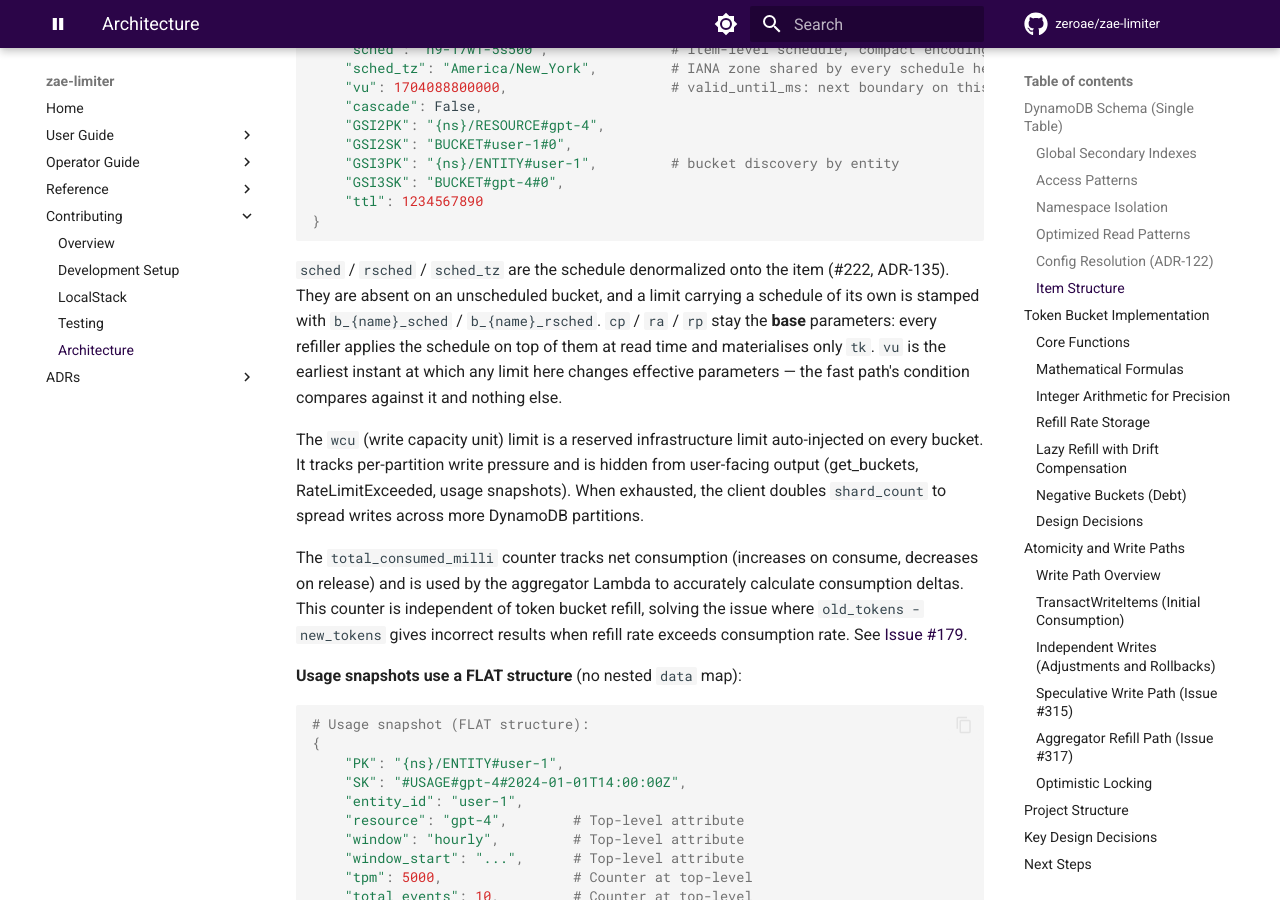
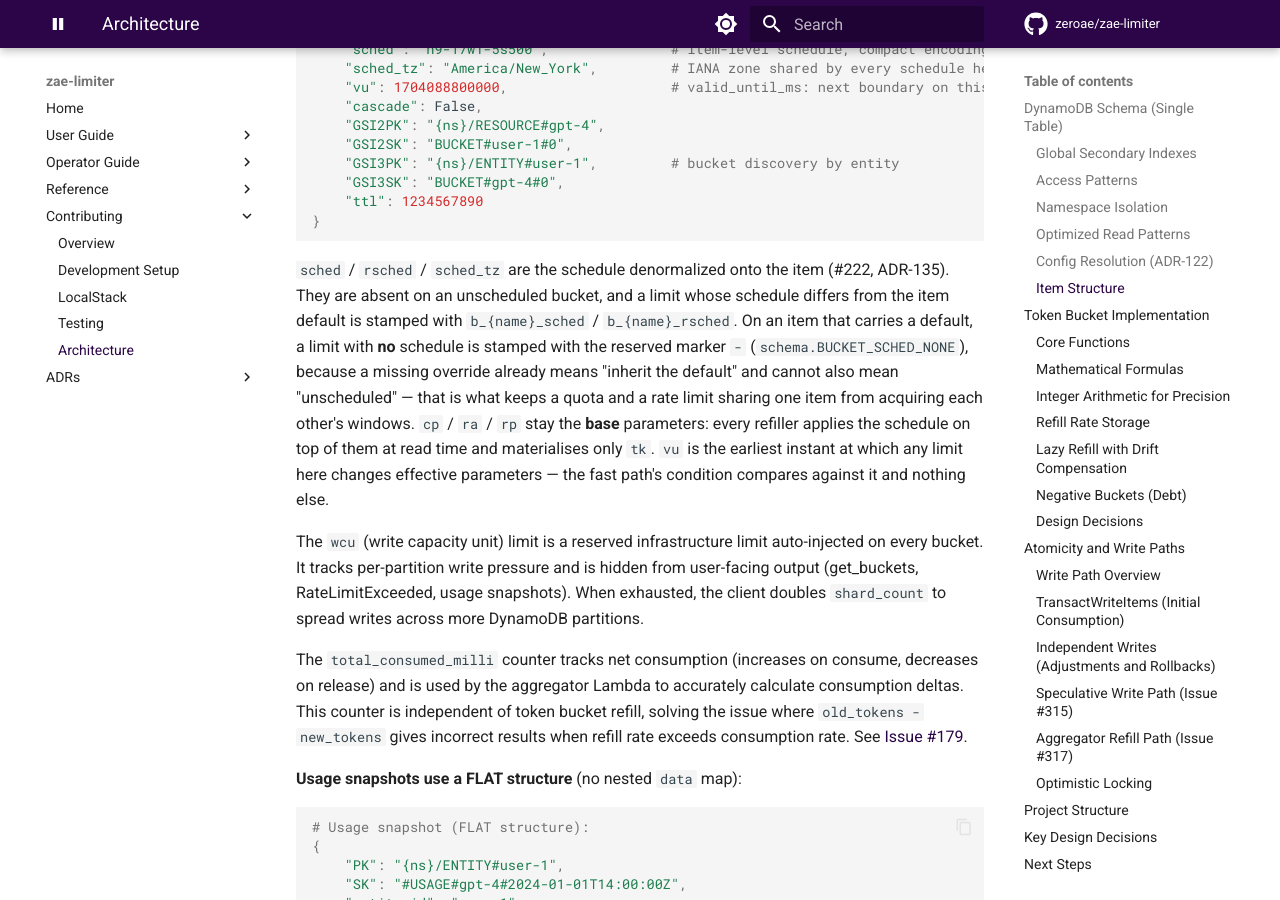
Before and after one commit to zeroae/zae-limiter, an MkDocs documentation site: the page built from docs/contributing/architecture.md, in a window 1280 px wide and 900 px high, scrolled down 3916 px. Built offline with MkDocs 1.6.1 and Material for MkDocs 9.7.7, drawn with Linux system fonts in a browser that asks for light colours; comment, search, counter and statistics services are not loaded; the version menu is left out.

Commit message:
📝 docs(limiter): record the unscheduled-limit marker on bucket items
A bucket item carries one hoisted schedule plus per-limit overrides, and a
missing override means "inherit the item default". It cannot also mean "this
limit has none", so an unscheduled limit sharing an item with a scheduled one is
stamped with the reserved marker `-` (#541). Both places a reader meets raw
bucket attributes now say so: the operator's attribute table and the contributor
walkthrough of the item shape.

Refs #222

Co-Authored-By: Claude Opus 5 (1M context) <noreply@anthropic.com>
Claude-Session: https://claude.ai/code/session_01QdVj8nPhUwTz2aNJzMFqt5

````diff
--- a/docs/contributing/architecture.md
+++ b/docs/contributing/architecture.md
@@ -137,8 +137,12 @@ See [ADR-111](../adr/111-flatten-all-records.md).
 ```
 
 `sched` / `rsched` / `sched_tz` are the schedule denormalized onto the item (#222, ADR-135).
-They are absent on an unscheduled bucket, and a limit carrying a schedule of its own is stamped
-with `b_{name}_sched` / `b_{name}_rsched`. `cp` / `ra` / `rp` stay the
+They are absent on an unscheduled bucket, and a limit whose schedule differs from the item
+default is stamped with `b_{name}_sched` / `b_{name}_rsched`. On an item that carries a default,
+a limit with **no** schedule is stamped with the reserved marker `-`
+(`schema.BUCKET_SCHED_NONE`), because a missing override already means "inherit the default" and
+cannot also mean "unscheduled" — that is what keeps a quota and a rate limit sharing one item
+from acquiring each other's windows. `cp` / `ra` / `rp` stay the
 **base** parameters: every refiller applies the schedule on top of them at read time and
 materialises only `tk`. `vu` is the earliest instant at which any limit here changes effective
 parameters — the fast path's condition compares against it and nothing else.
````
Also changed, not shown: docs/operations/rate-limits.md (+1 -1 lines).
